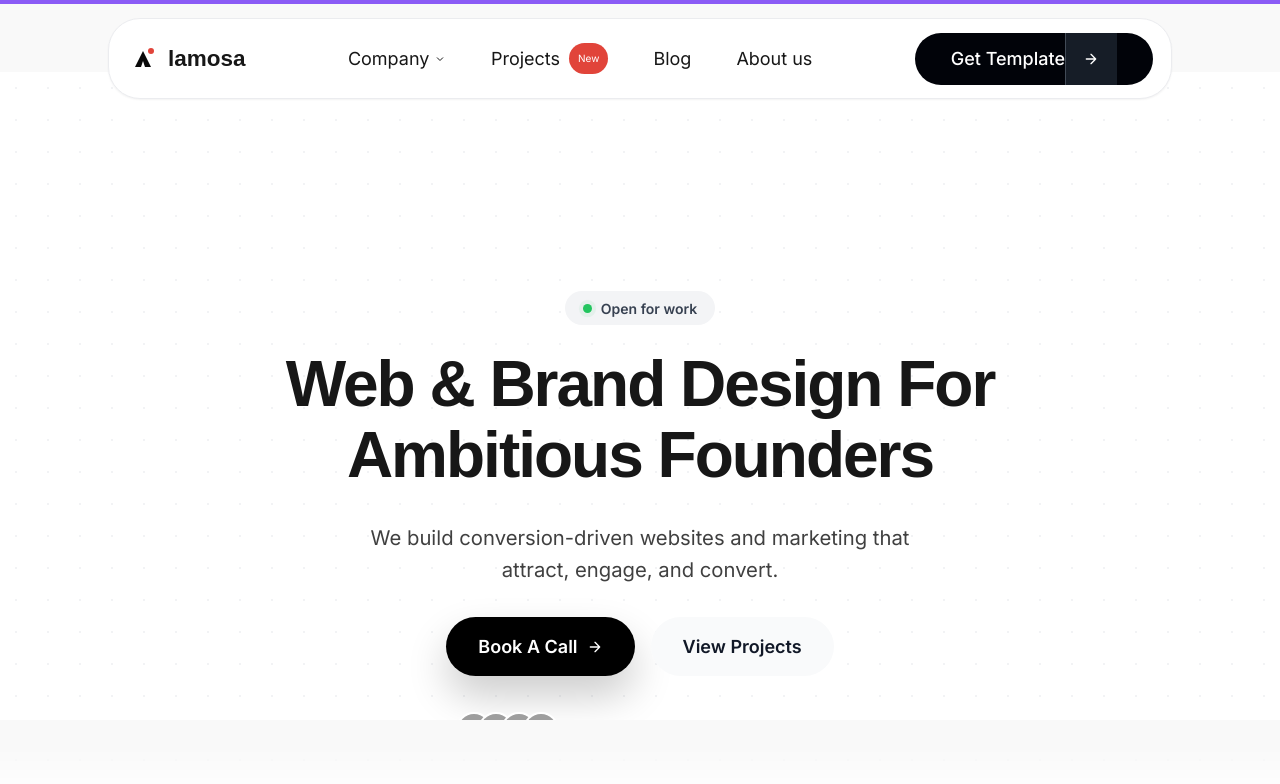
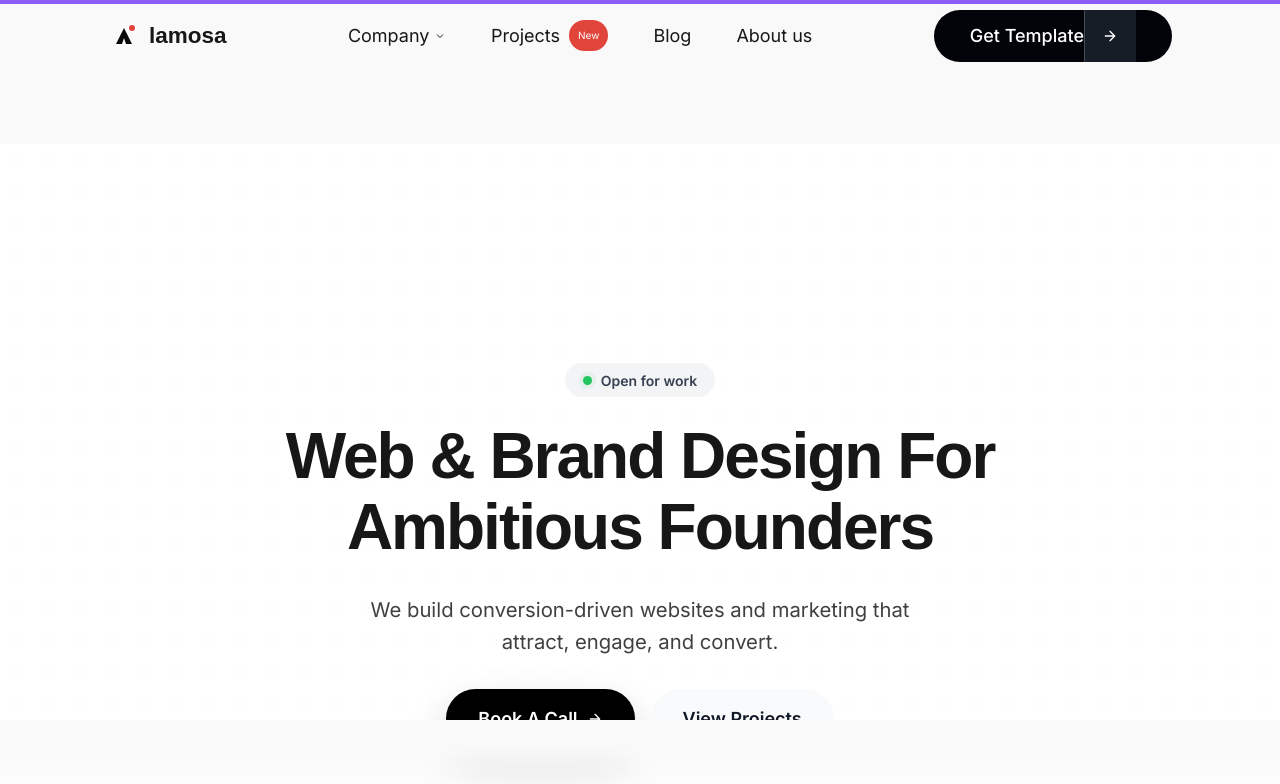
Before and after one commit to tamil-selvan-13/lamossa-clone-nextjs, a Next.js app: page / in a window 1280 px wide. Shown: the top 784 px of the page. Built offline with nearby package versions, Linux system fonts and the light colour scheme; grey boxes are pictures that could not be loaded.

Commit message:
feat: refine navbar to premium SaaS design

```diff
--- a/components/layout/Navigation.tsx
+++ b/components/layout/Navigation.tsx
@@ -17,9 +17,9 @@ export default function Navigation() {
   }, []);
 
   return (
-    <nav className={`fixed top-0 left-0 right-0 z-[100] transition-all duration-300 ${scrolled ? 'py-2 bg-white/70 backdrop-blur-md' : 'py-4 bg-transparent'}`}>
-      <div className="max-w-[1136px] mx-auto px-8">
-        <div className={`bg-white rounded-[32px] border border-[#ebecef] px-4 py-3 flex items-center justify-between shadow-sm ${scrolled ? 'shadow-md' : ''}`}>
+    <nav className={`sticky top-0 left-0 right-0 z-[100] transition-all duration-300 h-[72px] flex items-center ${scrolled ? 'backdrop-blur-md bg-black/40 border-b border-white/10' : 'bg-transparent border-b border-transparent'}`}>
+      <div className="w-full max-w-[1136px] mx-auto px-4 md:px-8">
+        <div className="w-full flex items-center justify-between">
           <Link href="/" className="flex items-center gap-2">
             <svg width="32" height="32" viewBox="0 0 32 32" fill="none">
               <path d="M8 24L16 8L24 24H18L16 18L14 24H8Z" fill="#090909"/>
@@ -29,18 +29,18 @@ export default function Navigation() {
           </Link>
 
           <div className="hidden md:flex items-center gap-2">
-            <Link href="/" className="px-4 py-2 rounded-[19px] text-base hover:bg-[#F9F9F9] transition-colors flex items-center gap-1">
+            <Link href="/" className="px-4 py-2 text-base hover:opacity-75 transition-opacity flex items-center gap-1">
               Company
               <svg width="12" height="12" viewBox="0 0 24 24" fill="none" stroke="currentColor" strokeWidth="2">
                 <path d="M6 9l6 6 6-6"/>
               </svg>
             </Link>
-            <Link href="/" className="px-4 py-2 rounded-[19px] text-base hover:bg-[#F9F9F9] transition-colors flex items-center gap-2">
+            <Link href="/" className="px-4 py-2 text-base hover:opacity-75 transition-opacity flex items-center gap-2">
               Projects
               <span className="bg-[#e1443a] text-white text-[10px] px-2 py-0.5 rounded-full">New</span>
             </Link>
-            <Link href="/" className="px-4 py-2 rounded-[19px] text-base hover:bg-[#F9F9F9] transition-colors">Blog</Link>
-            <Link href="/" className="px-4 py-2 rounded-[19px] text-base hover:bg-[#F9F9F9] transition-colors">About us</Link>
+            <Link href="/" className="px-4 py-2 text-base hover:opacity-75 transition-opacity">Blog</Link>
+            <Link href="/" className="px-4 py-2 text-base hover:opacity-75 transition-opacity">About us</Link>
           </div>
 
           <div className="hidden md:block">
```
